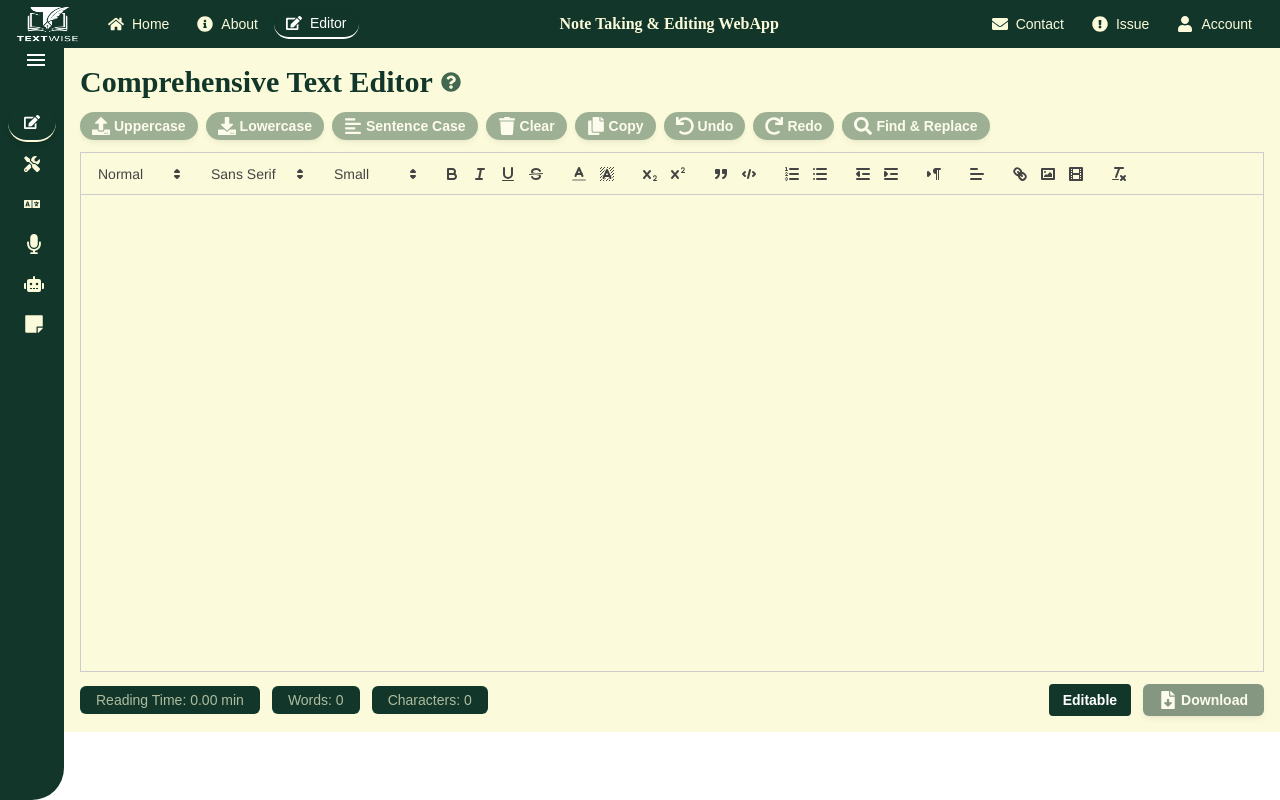
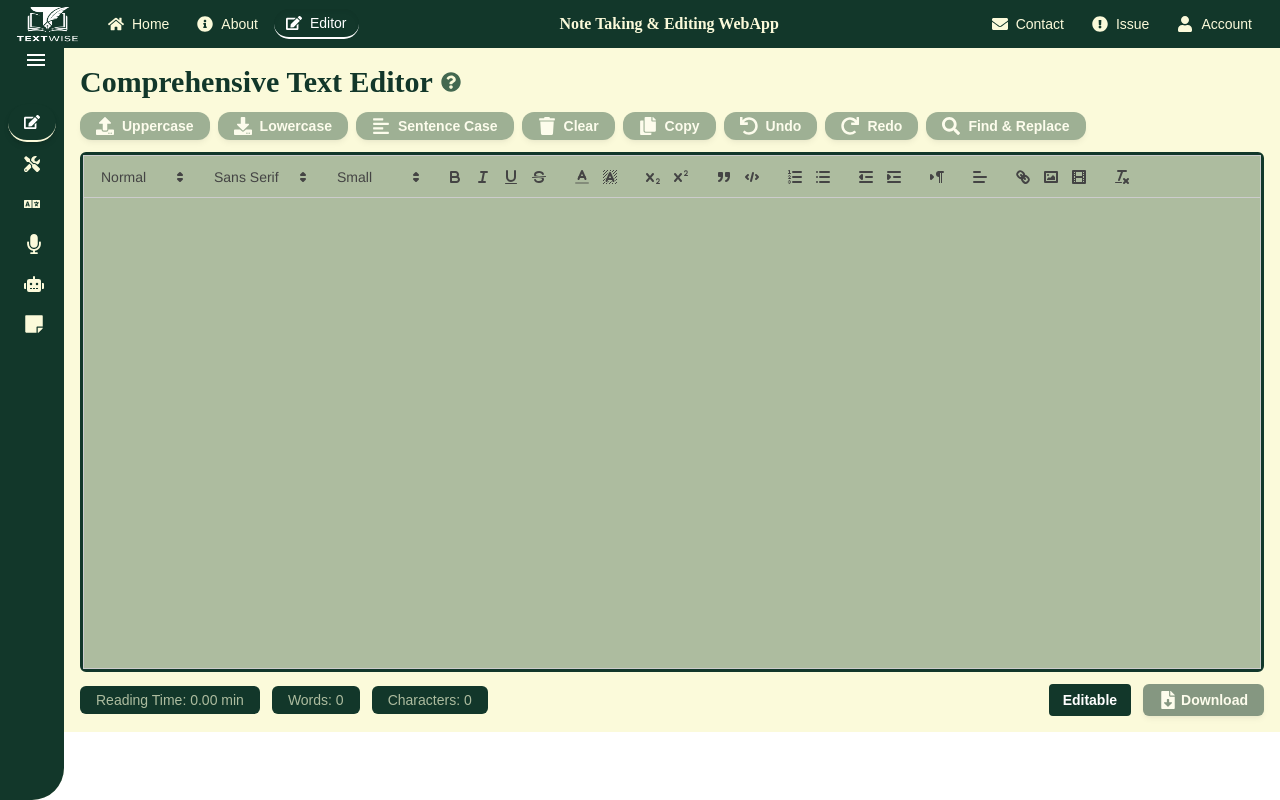
Before and after one commit to AmanSuryavanshi-1/TextWise-TextUtilityAPP, a React (Vite) app: page /layout/editor in a window 1280 px wide. Built offline with nearby package versions, Linux system fonts and the light colour scheme.

Commit message:
React Quill Editor

```diff
--- a/src/Components/SidebarComponents/TextEditor.jsx
+++ b/src/Components/SidebarComponents/TextEditor.jsx
@@ -2,6 +2,7 @@ import React, { useCallback, useEffect, useMemo, useRef, useState } from 'react'
 import ReactQuill from 'react-quill';
 import 'react-quill/dist/quill.snow.css';
 import { FaQuestionCircle, FaUpload, FaDownload, FaTrash, FaCopy, FaUndo, FaRedo, FaSearch, FaFileDownload, FaAlignLeft } from 'react-icons/fa';
+import { Link } from 'react-router-dom';
 
 const Font = ReactQuill.Quill.import('formats/font');
 Font.whitelist = ['sans-serif', 'serif', 'monospace'];
@@ -182,6 +183,7 @@ const TextEditor = () => {
                   <li>Find and replace functionality</li>
                   <li>Undo/Redo changes</li>
                   <li>Download edited content</li>
+                  <li>Learn more on the <Link to="/" className="text-primary hover:underline"> landing page</Link>.</li>
                 </ul>
               </div>
             )}
@@ -204,14 +206,14 @@ const TextEditor = () => {
               <button
                 key={index}
                 disabled={content.length === 0}
-                className="flex items-center gap-1 px-3 py-1 text-sm font-semibold text-white transition shadow-md rounded-2xl bg-bgVariant duration-400 hover:bg-primary hover:text-text-color disabled:opacity-50 disabled:cursor-not-allowed"
+                className="flex items-center gap-2 px-4 py-1 text-sm font-semibold text-white transition shadow-md rounded-xl bg-bgVariant duration-400 hover:bg-primary hover:text-text-color disabled:opacity-50 disabled:cursor-not-allowed"
                 onClick={btn.onClick}
               >
                 <btn.icon className="text-lg" />{btn.text}
               </button>
             ))}
           </div>
-          <div className="quill-container" style={{ height: '65vh', display: 'flex', flexDirection: 'column' }}>
+          <div className="border-[3px] rounded-md bg-primary border-bg quill-container" style={{ height: '65vh', display: 'flex', flexDirection: 'column' }}>
             <ReactQuill
               ref={quillRef}
               theme="snow"
@@ -232,7 +234,7 @@ const TextEditor = () => {
             <div className="flex gap-3">
               <button
                   onClick={toggleReadOnly}
-                  className={`px-3 py-1 text-md font-bold rounded border-2 border-bg ${readOnly ? 'bg-primary text-bg' : 'bg-bg text-white'}`}
+                  className={`px-3 py-1 text-md font-bold rounded border-2 border-bg ${readOnly ? 'bg-primary text-bg hover:bg-primaryVariant' : 'bg-bg text-white hover:bg-bgVariant'}`}
                 >
                 {readOnly ? 'Read Only' : 'Editable'}
               </button>
```
